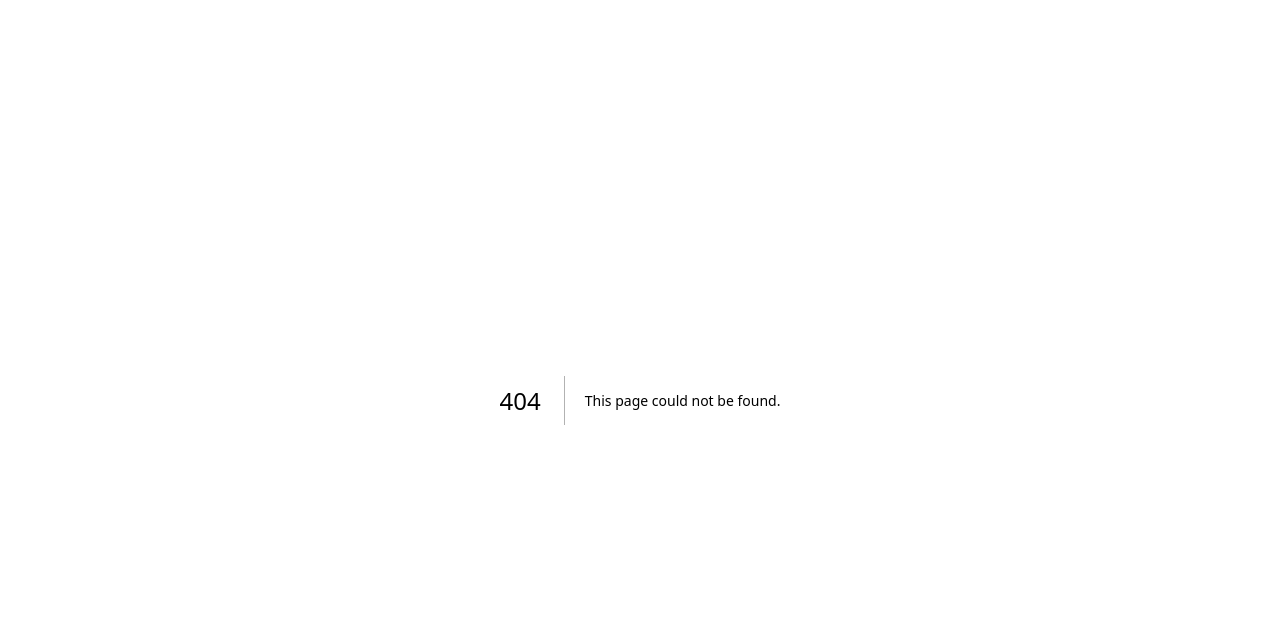
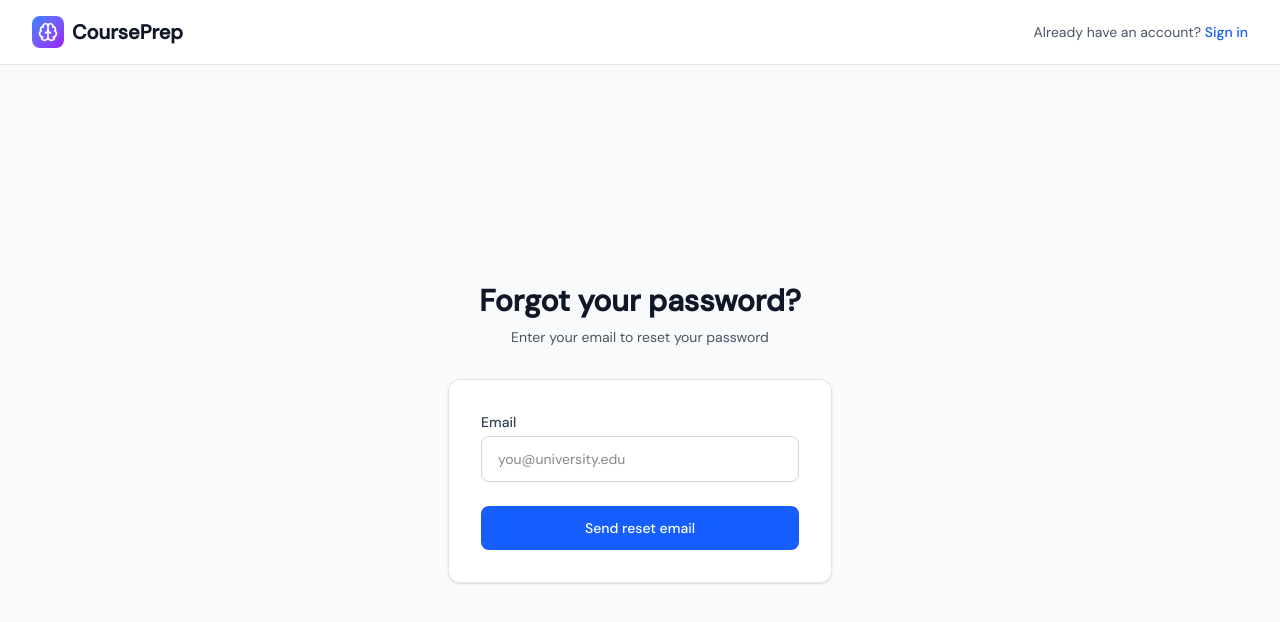
Before and after one commit to rolez77/CoursePrep, a Next.js app: page /forgot-password in a window 1280 px wide. Before the commit this address had no page. Shown: the top 622 px of the page. Built offline with nearby package versions, Linux system fonts and the light colour scheme; no server answers; a web font is replaced by a local one.

Commit message:
prevent users from uploading more than one syllabus per course

```diff
--- a/src/app/courses/[id]/page.tsx
+++ b/src/app/courses/[id]/page.tsx
@@ -14,6 +14,7 @@ interface Document {
   filename: string
   created_at: string
   file_url?: string
+  document_type?: string
 }
 
 interface QuizQuestion {
@@ -39,6 +40,7 @@ export default function CoursePage() {
   const [uploading, setUploading] = useState(false)
   const [uploadError, setUploadError] = useState<string | null>(null)
   const [uploadSuccess, setUploadSuccess] = useState<string | null>(null)
+  const [docType, setDocType] = useState<"syllabus" | "other">("other")
   const [showUpgradeModal, setShowUpgradeModal] = useState(false)
   const [question, setQuestion] = useState("")
   const [messages, setMessages] = useState<{ role: string; content: string }[]>([])
@@ -103,7 +105,7 @@ export default function CoursePage() {
         const filename = d.metadata?.filename
         if (!filename || seen.has(filename)) continue
         seen.add(filename)
-        unique.push({ filename, created_at: d.created_at, file_url: d.metadata?.file_url })
+        unique.push({ filename, created_at: d.created_at, file_url: d.metadata?.file_url, document_type: d.metadata?.document_type || "other" })
       }
       setDocuments(unique)
     }
@@ -113,6 +115,13 @@ export default function CoursePage() {
     const file = e.target.files?.[0]
     if (!file || !user) return
 
+    const hasSyllabus = documents.some(d => d.document_type === "syllabus")
+    if (docType === "syllabus" && hasSyllabus) {
+      setUploadError("A syllabus has already been uploaded for this course.")
+      if (fileInputRef.current) fileInputRef.current.value = ""
+      return
+    }
+
     setUploading(true)
     setUploadError(null)
     setUploadSuccess(null)
@@ -121,6 +130,7 @@ export default function CoursePage() {
     formData.append("file", file)
     formData.append("user_id", user.id)
     formData.append("course_id", String(id))
+    formData.append("document_type", docType)
 
     try {
       const res = await fetch(`${process.env.NEXT_PUBLIC_API_URL}/upload`, {
@@ -129,6 +139,7 @@ export default function CoursePage() {
       })
       const data = await res.json()
       if (res.status === 403) { setShowUpgradeModal(true); return }
+      if (res.status === 409) { setUploadError(data.detail || "A syllabus already exists for this course."); return }
       if (!res.ok) throw new Error(data.detail || "Upload failed")
       setUploadSuccess(`"${file.name}" uploaded successfully.`)
       fetchDocuments()
@@ -426,6 +437,40 @@ export default function CoursePage() {
                   <h2 className="font-semibold text-gray-900">Upload Materials</h2>
                 </div>
                 <div className="p-6">
+                  {/* Document type selector */}
+                  <div className="mb-4">
+                    <p className="text-xs font-medium text-gray-700 mb-2">Document type</p>
+                    <div className="flex gap-4">
+                      <label className="flex items-center gap-1.5 cursor-pointer">
+                        <input
+                          type="radio"
+                          name="docType"
+                          value="other"
+                          checked={docType === "other"}
+                          onChange={() => setDocType("other")}
+                          className="accent-blue-600"
+                        />
+                        <span className="text-xs text-gray-700">Lecture notes / Other</span>
+                      </label>
+                      <label className="flex items-center gap-1.5 cursor-pointer">
+                        <input
+                          type="radio"
+                          name="docType"
+                          value="syllabus"
+                          checked={docType === "syllabus"}
+                          onChange={() => setDocType("syllabus")}
+                          className="accent-blue-600"
+                        />
+                        <span className="text-xs text-gray-700">Syllabus</span>
+                      </label>
+                    </div>
+                  </div>
+
+                  {(() => {
+                    const hasSyllabus = documents.some(d => d.document_type === "syllabus")
+                    const syllabusBlocked = docType === "syllabus" && hasSyllabus
+                    return (
+                      <>
                         <input
                           ref={fileInputRef}
                           type="file"
@@ -433,13 +478,16 @@ export default function CoursePage() {
                           onChange={handleUpload}
                           className="hidden"
                           id="file-upload"
+                          disabled={syllabusBlocked || uploading}
                         />
                         <label
                           htmlFor="file-upload"
-                    className={`flex flex-col items-center justify-center w-full border-2 border-dashed rounded-lg p-6 cursor-pointer transition-colors ${
+                          className={`flex flex-col items-center justify-center w-full border-2 border-dashed rounded-lg p-6 transition-colors ${
                             uploading
                               ? "border-blue-300 bg-blue-50 cursor-wait"
-                        : "border-gray-300 hover:border-blue-400 hover:bg-blue-50"
+                              : syllabusBlocked
+                              ? "border-gray-200 bg-gray-50 cursor-not-allowed opacity-60"
+                              : "cursor-pointer border-gray-300 hover:border-blue-400 hover:bg-blue-50"
                           }`}
                         >
                           {uploading ? (
@@ -451,10 +499,20 @@ export default function CoursePage() {
                             <>
                               <Upload className="w-8 h-8 text-gray-400 mb-2" />
                               <span className="text-sm font-medium text-gray-700">Click to upload PDF</span>
-                        <span className="text-xs text-gray-500 mt-1">Lecture notes, textbooks, syllabi</span>
+                              <span className="text-xs text-gray-500 mt-1">
+                                {docType === "syllabus" ? "Syllabus PDF" : "Lecture notes, textbooks, etc."}
+                              </span>
                             </>
                           )}
                         </label>
+                        {syllabusBlocked && (
+                          <div className="mt-3 px-3 py-2.5 bg-amber-50 border border-amber-200 rounded-lg">
+                            <span className="text-amber-700 text-xs">A syllabus has already been uploaded for this course.</span>
+                          </div>
+                        )}
+                      </>
+                    )
+                  })()}
 
                   {uploadSuccess && (
                     <div className="mt-3 flex items-start gap-2 px-3 py-2.5 bg-green-50 border border-green-200 rounded-lg">
@@ -527,7 +585,12 @@ export default function CoursePage() {
                           <FileText className="w-4 h-4 text-blue-500" />
                         </div>
                         <div className="flex-1 min-w-0">
+                          <div className="flex items-center gap-1.5 min-w-0">
                             <p className="text-sm font-medium text-gray-900 truncate">{doc.filename}</p>
+                            {doc.document_type === "syllabus" && (
+                              <span className="shrink-0 text-xs bg-blue-100 text-blue-700 px-1.5 py-0.5 rounded font-medium">Syllabus</span>
+                            )}
+                          </div>
                           <p className="text-xs text-gray-500">{timeAgo(doc.created_at)}</p>
                         </div>
                         {fileUrl && (
--- /dev/null
+++ b/src/app/forgot-password/page.tsx
@@ -0,0 +1,86 @@
+"use client"
+
+import { useState } from "react"
+import { createClient } from "@/app/lib/supabase"
+import { useRouter } from "next/navigation"
+import Link from "next/link"
+import { Brain } from "lucide-react"
+
+export default function ForgotPassword() {
+  const [email, setEmail] = useState("")
+  const [error, setError] = useState("")
+  const [loading, setLoading] = useState(false)
+  const router = useRouter()
+  const supabase = createClient()
+
+  async function handleForgotPassword() {
+    setLoading(true)
+    setError("")
+
+    const { error } = await supabase.auth.resetPasswordForEmail(email)
+    if (error) { setError(error.message); setLoading(false); return }
+    router.push("/login")
+  }
+
+
+  function handleKeyDown(e: React.KeyboardEvent) {
+    if (e.key === "Enter") handleForgotPassword()
+  }
+
+  return (
+    <div className="min-h-screen bg-gray-50 flex flex-col">
+      {/* Header */}
+      <header className="bg-white border-b border-gray-200">
+        <div className="max-w-7xl mx-auto px-4 sm:px-6 lg:px-8">
+          <div className="flex items-center justify-between h-16">
+            <Link href="/" className="flex items-center gap-2">
+              <div className="w-8 h-8 bg-gradient-to-br from-blue-500 to-purple-600 rounded-lg flex items-center justify-center">
+                <Brain className="w-5 h-5 text-white" />
+              </div>
+              <span className="text-xl font-bold text-gray-900">CoursePrep</span>
+            </Link>
+            <Link href="/login" className="text-sm text-gray-600 hover:text-gray-900">
+              Already have an account? <span className="font-medium text-blue-600">Sign in</span>
+            </Link>
+          </div>
+        </div>
+      </header>
+
+      {/* Form */}
+        <div className="flex-1 flex items-center justify-center px-4 py-12">
+            <div className="w-full max-w-sm">
+                <div className="text-center mb-8">
+                    <h1 className="text-3xl font-bold text-gray-900 mb-2">Forgot your password?</h1>
+                    <p className="text-gray-600 text-sm">Enter your email to reset your password</p>
+                </div>
+
+                <div className="bg-white rounded-xl shadow-sm border border-gray-200 p-8">
+                    <div className="space-y-4 mb-6">
+                        <div>
+                            <label className="block text-sm font-medium text-gray-700 mb-1">Email</label>
+                            <input
+                                type="email"
+                                value={email}
+                                onChange={(e) => setEmail(e.target.value)}
+                                onKeyDown={handleKeyDown}
+                                placeholder="you@university.edu"
+                                className="w-full px-4 py-3 border text-gray-900 border-gray-300 rounded-lg text-sm focus:outline-none focus:ring-2 focus:ring-blue-500 focus:border-transparent"
+                            />
+                        </div>
+                    </div>
+
+                    {error && <p className="text-red-600 text-sm mb-4">{error}</p>}
+
+                    <button
+                        onClick={handleForgotPassword}
+                        disabled={loading}
+                        className="w-full py-3 bg-blue-600 hover:bg-blue-700 text-white rounded-lg text-sm font-medium transition-colors disabled:bg-gray-400"
+                    >
+                        {loading ? "Sending reset email..." : "Send reset email"}
+                    </button>
+                </div>
+            </div>
+        </div>
+    </div>
+  )
+}
--- a/src/app/login/page.tsx
+++ b/src/app/login/page.tsx
@@ -99,6 +99,10 @@ export default function Login() {
             <Link href="/signup" className="font-medium text-blue-600 hover:text-blue-700">
               Sign up for free
             </Link>
+            <br />
+            <Link href="/forgot-password" className="font-medium text-blue-600 hover:text-blue-700">
+              Forgot your password?
+            </Link>
           </p>
         </div>
       </div>
```
Also changed, not shown: 2 other files (tests, documents, lock files or other folders). Lines whose indentation alone changed are shown as unchanged.
